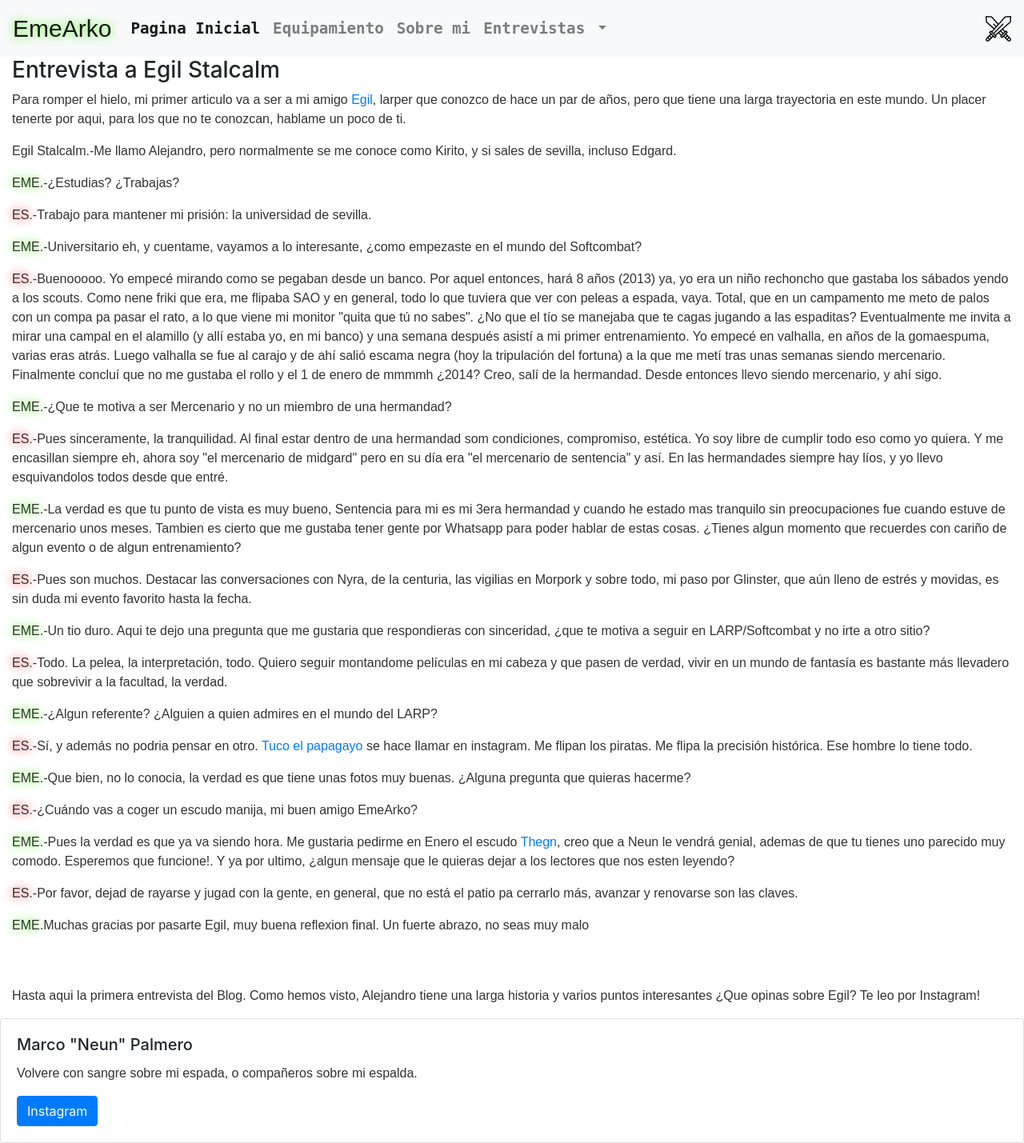
After one commit to Marcopalmero/emearko, a PHP site: page /entrevista-kirito.php in a window 1280 px wide. The commit adds this page. Shown: the whole page at 80% size. Run offline with PHP 8.4, Linux system fonts and the light colour scheme; some libraries are stand-ins or nearby versions.

Commit message:
ENTREVISTA KIRITO
Signed-off-by: Eme Arko <marco.palmero2001@gmail.com>

```diff
--- a/cssindex.css
+++ b/cssindex.css
@@ -21,6 +21,12 @@ p{
   font-family: Century Gothic, sans-serif;
   text-shadow: 0 0 20px #ffffff, 0 0 12px #3bfc00;
 }
+.kirito{
+  color: #333333;
+  font-family: Century Gothic, sans-serif;
+  text-shadow: 0 0 20px #ffffff, 0 0 12px #ff0000;
+}
+
 .aaa{
   border-radius: 7px;
 }
--- /dev/null
+++ b/entrevista-kirito.php
@@ -0,0 +1,83 @@
+<html>
+    <head>
+    <?php
+require_once('head.php')
+?>
+    </head>
+    <body>
+    <?php
+require_once('header.php')
+?>
+
+<div class="container-fluid" background-image="KIRITO.png">
+  <h3>Entrevista a Egil Stalcalm</h3>
+    <p> Para romper el hielo, mi primer articulo va a ser a mi amigo <a href="https://www.instagram.com/egil_stalcalm/" target="_blank">Egil</a>, larper que conozco de hace un par de años, pero que tiene una larga trayectoria en este mundo.
+        Un placer tenerte por aqui, para los que no te conozcan, hablame un poco de ti.
+    <p>
+        Egil Stalcalm.-Me llamo Alejandro, pero normalmente se me conoce como Kirito, y si sales de sevilla, incluso Edgard.
+    </p>
+    <p>
+        <a class="navtitulo">EME.</a>-¿Estudias? ¿Trabajas?
+    </p>
+    <p>
+         <a class="kirito">ES.</a>-Trabajo para mantener mi prisión: la universidad de sevilla.</p>
+    </p>
+    <p>
+        <a class="navtitulo">EME.</a>-Universitario eh, y cuentame, vayamos a lo interesante, ¿como empezaste en el mundo del Softcombat?
+    </p>
+    <p>
+         <a class="kirito">ES.</a>-Buenooooo. Yo empecé mirando como se pegaban desde un banco. Por aquel entonces, hará 8 años (2013) ya, yo era un niño rechoncho que gastaba los sábados yendo a los scouts. Como nene friki que era, me flipaba SAO y en general, todo lo que tuviera que ver con peleas a espada, vaya. Total, que en un campamento me meto de palos con un compa pa pasar el rato, a lo que viene mi monitor "quita que tú no sabes". ¿No que el tío se manejaba que te cagas jugando a las espaditas? Eventualmente me invita a mirar una campal en el alamillo (y allí estaba yo, en mi banco) y una semana después asistí a mi primer entrenamiento.
+        Yo empecé en valhalla, en años de la gomaespuma, varias eras atrás. Luego valhalla se fue al carajo y de ahí salió escama negra (hoy la tripulación del fortuna) a la que me metí tras unas semanas siendo mercenario. Finalmente concluí que no me gustaba el rollo y el 1 de enero de mmmmh ¿2014? Creo, salí de la hermandad. Desde entonces llevo siendo mercenario, y ahí sigo.</p>
+    </p>
+    <p>
+        <a class="navtitulo">EME.</a>-¿Que te motiva a ser Mercenario y no un miembro de una hermandad?
+    </p>
+    <p>
+         <a class="kirito">ES.</a>-Pues sinceramente, la tranquilidad. Al final estar dentro de una hermandad som condiciones, compromiso, estética. Yo soy libre de cumplir todo eso como yo quiera. Y me encasillan siempre eh, ahora soy "el mercenario de midgard" pero en su día era "el mercenario de sentencia" y así. En las hermandades siempre hay líos, y yo llevo esquivandolos todos desde que entré.</p>
+    </p>
+    <p>
+        <a class="navtitulo">EME.</a>-La verdad es que tu punto de vista es muy bueno, Sentencia para mi es mi 3era hermandad y cuando he estado mas tranquilo sin preocupaciones fue cuando estuve de mercenario unos meses. Tambien es cierto
+        que me gustaba tener gente por Whatsapp para poder hablar de estas cosas.
+        ¿Tienes algun momento que recuerdes con cariño de algun evento o de algun entrenamiento?
+    </p>
+    <p>
+         <a class="kirito">ES.</a>-Pues son muchos. Destacar las conversaciones con Nyra, de la centuria, las vigilias en Morpork y sobre todo, mi paso por Glinster, que aún lleno de estrés y movidas, es sin duda mi evento favorito hasta la fecha.</p>
+    </p>
+    <p>
+        <a class="navtitulo">EME.</a>-Un tio duro. Aqui te dejo una pregunta que me gustaria que respondieras con sinceridad, ¿que te motiva a seguir en LARP/Softcombat y no irte a otro sitio?
+    </p>
+    <p>
+         <a class="kirito">ES.</a>-Todo. La pelea, la interpretación, todo. Quiero seguir montandome películas en mi cabeza y que pasen de verdad, vivir en un mundo de fantasía es bastante más llevadero que sobrevivir a la facultad, la verdad.</p>
+    </p>
+    <p>
+        <a class="navtitulo">EME.</a>-¿Algun referente? ¿Alguien a quien admires en el mundo del LARP?
+    </p>
+    <p>
+         <a class="kirito">ES.</a>-Sí, y además no podria pensar en otro. <a href="https://instagram.com/Tucoelpapagayo/" target="_blank">Tuco el papagayo</a> se hace llamar en instagram. Me flipan los piratas. Me flipa la precisión histórica. Ese hombre lo tiene todo.</p>
+    </p>
+    <p>
+        <a class="navtitulo">EME.</a>-Que bien, no lo conocia, la verdad es que tiene unas fotos muy buenas. ¿Alguna pregunta que quieras hacerme?
+    </p>
+    <p>
+         <a class="kirito">ES.</a>-¿Cuándo vas a coger un escudo manija, mi buen amigo EmeArko?</p>
+    </p>
+    <p>
+        <a class="navtitulo">EME.</a>-Pues la verdad es que ya va siendo hora. Me gustaria pedirme en Enero el escudo <a href="https://mortisdraco.com/producto/escudo-theng-verde-blanco-80cm/" target="_blank">Thegn</a>,
+        creo que a Neun le vendrá genial, ademas de que tu tienes uno parecido muy comodo. Esperemos que funcione!.
+        Y ya por ultimo, ¿algun mensaje que le quieras dejar a los lectores que nos esten leyendo?
+    </p>
+    <p>
+         <a class="kirito">ES.</a>-Por favor, dejad de rayarse y jugad con la gente, en general, que no está el patio pa cerrarlo más, avanzar y renovarse son las claves.</p>
+    </p>
+    <p><a class="navtitulo">EME.</a>Muchas gracias por pasarte Egil, muy buena reflexion final. Un fuerte abrazo, no seas muy malo</p>
+
+<br>
+<br>
+    <p>Hasta aqui la primera entrevista del Blog. Como hemos visto, Alejandro tiene una larga historia y varios puntos interesantes ¿Que opinas sobre Egil? Te leo por Instagram!</p>
+</div>
+
+<?php
+require_once('footer.php')
+?>
+    </body>
+</html>
--- a/head.php
+++ b/head.php
@@ -8,4 +8,4 @@
 
 
 
-    <title>Larpent</title>
+    <title>EmeArko</title>
--- a/header.php
+++ b/header.php
@@ -15,6 +15,14 @@
             <li class="nav-item">
               <a class="nav-link titulo" href="aboutme.php">Sobre mi</a>
             </li>
+            <li class="nav-item dropdown">
+        <a class="nav-link dropdown-toggle titulo" href="#" id="navbarDropdown" role="button" data-toggle="dropdown" aria-haspopup="true" aria-expanded="false">
+          Entrevistas
+        </a>
+        <div class="dropdown-menu" aria-labelledby="navbarDropdown">
+          <a class="dropdown-item" href="entrevista-kirito.php">Egil</a>
+        </div>
+      </li>
           </ul>
           <form class="form-inline my-2 my-lg-0">
           <img src="swords.png" class="img-fluid" alt="Responsive image">
```
Also changed, not shown: KIRITO.png (added), 1 other file.
